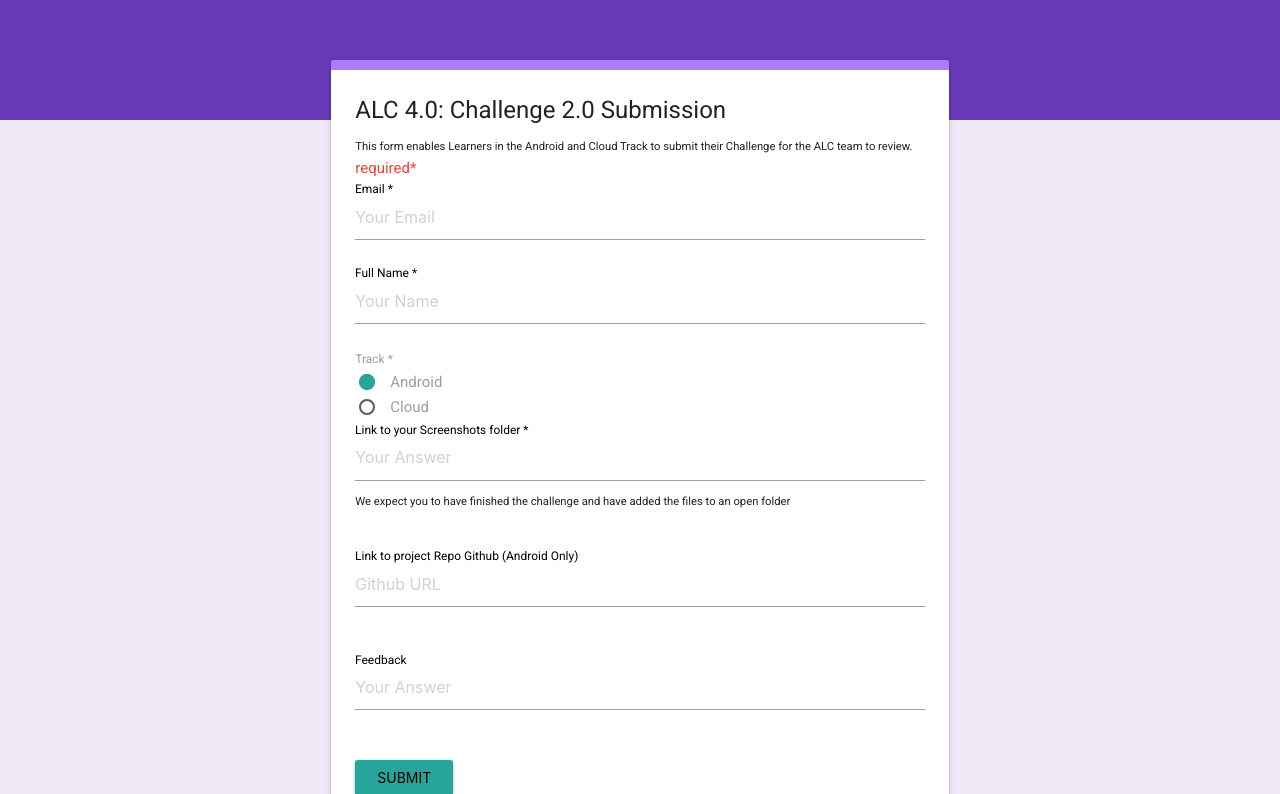
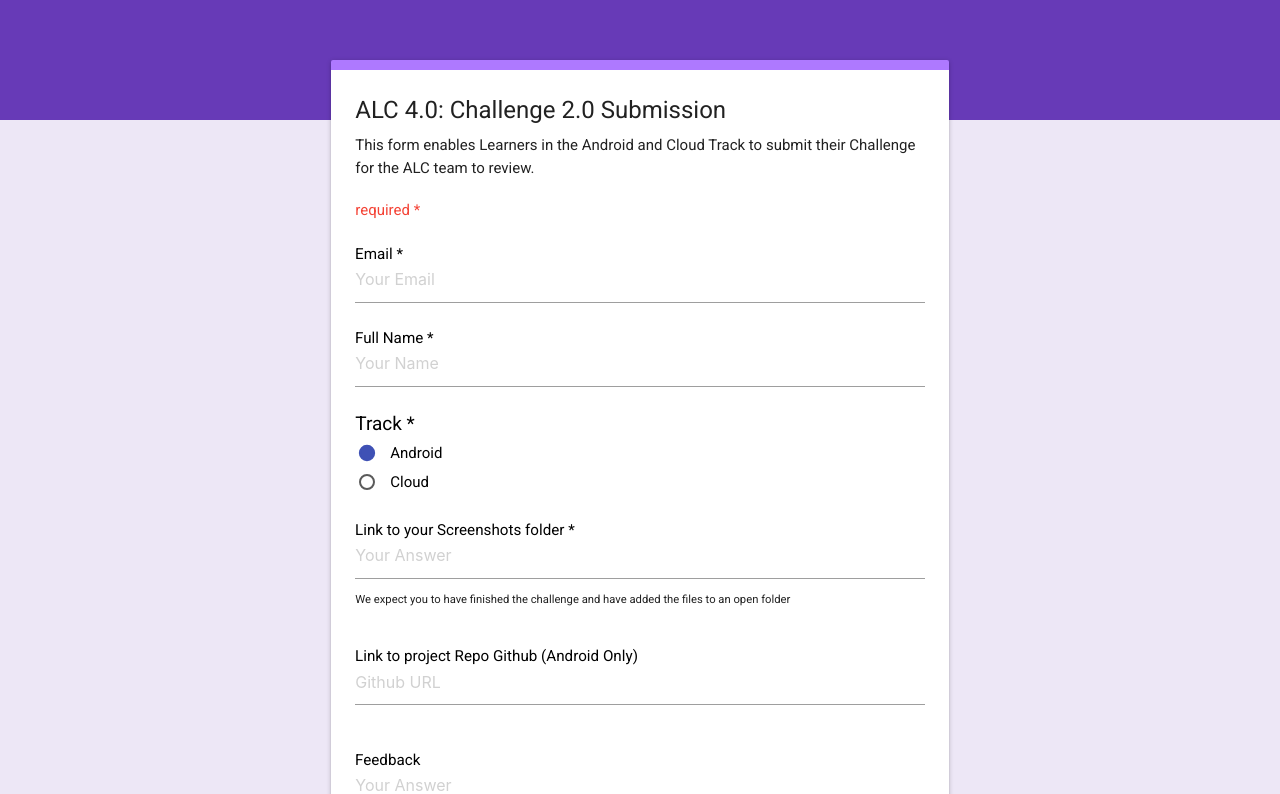
Before and after one commit to CryceTruly/MTA-ng-fire-submission-Form, an Angular app: page / in a window 1280 px wide. Shown: the part 158-952 px from the top of the page. Built offline with nearby package versions, Linux system fonts and the light colour scheme.

Commit message:
Override defaults

```diff
--- a/src/app/components/form/form.component.css
+++ b/src/app/components/form/form.component.css
@@ -3,3 +3,16 @@
   margin-top: -60px;
   ;
 }
+
+.red-text {
+  padding: 20px 0;
+}
+
+input[type='submit'] {
+  color: white;
+}
+
+input[type="radio"]:checked+span:after {
+  border: 2px solid #3f51b5 !important;
+  background-color: #3f51b5;
+}
--- a/src/app/components/form/form.component.html
+++ b/src/app/components/form/form.component.html
@@ -4,9 +4,9 @@
     <div class="card">
       <div class="card-content">
         <span class="card-title">ALC 4.0: Challenge 2.0 Submission</span>
-        <small>This form enables Learners in the Android and Cloud Track to submit their Challenge for the ALC team to
-          review.</small>
-        <p class="red-text">required*</p>
+        <p>This form enables Learners in the Android and Cloud Track to submit their Challenge for the ALC team to
+          review.</p>
+        <p class="red-text">required *</p>
         <div class="row">
           <form class="col s12">
             <div class="row">
@@ -32,9 +32,11 @@
                     <span>Cloud</span>
                   </label>
                 </p>
+
+                <br>
               </div>
 
-              <div class="">
+              <div class="screenshots">
                 <div class="input-field col s12">
                   <input id="full_name" placeholder="Your Answer" type="text" class="validate">
                   <label for="full_name">Link to your Screenshots folder *</label>
@@ -58,7 +60,7 @@
                 <label for="feedback">Feedback</label>
               </div>
             </div>
-            <input type="submit" class="waves-effect waves-light btn bg-blue" value="Submit" />
+            <input type="submit" class="waves-effect waves-light btn white-text" value="Submit" />
           </form>
         </div>
 
--- a/src/styles.css
+++ b/src/styles.css
@@ -4,39 +4,27 @@ body {
   background: #ede7f6;
 }
 
-div {
-  display: block;
-}
-
 /* label color */
-.input-field label {
+.input-field label,
+label {
   color: #000;
+  font-size: 19px;
 }
 
 /* label focus color */
-.input-field input[type=text]:focus+label {
-  color: #000;
+.input-field input:focus+label,
+textarea:focus+label {
+  color: #3f51b5 !important;
 }
 
 /* label underline focus color */
-.input-field input[type=text]:focus {
-  border-bottom: 1px solid #000;
-  box-shadow: 0 1px 0 0 #000;
+.input-field input:focus,
+textarea:focus {
+  border-bottom: 1px solid #3f51b5 !important;
+  box-shadow: 0 1px 0 0 #3f51b5 !important;
 }
 
-/* valid color */
-.input-field input[type=text].valid {
-  border-bottom: 1px solid #000;
-  box-shadow: 0 1px 0 0 #000;
+input[type='submit'],
+.btn {
+  background-color: #3f51b5 !important;
 }
-
-/* invalid color */
-.input-field input[type=text].invalid {
-  border-bottom: 1px solid #000;
-  box-shadow: 0 1px 0 0 #000;
-}
-
-/* icon prefix focus color */
-.input-field .prefix.active {
-  color: #000;
-}
```
